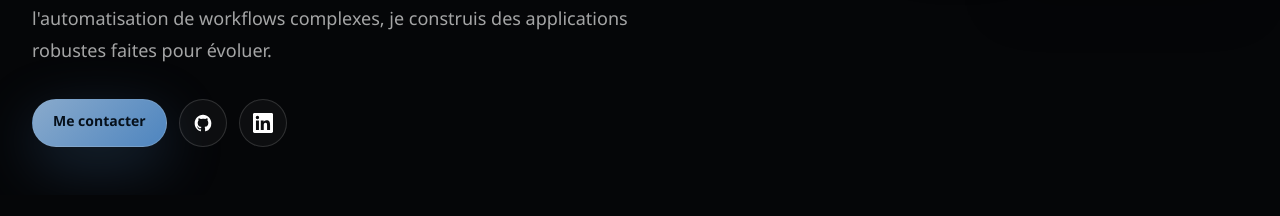
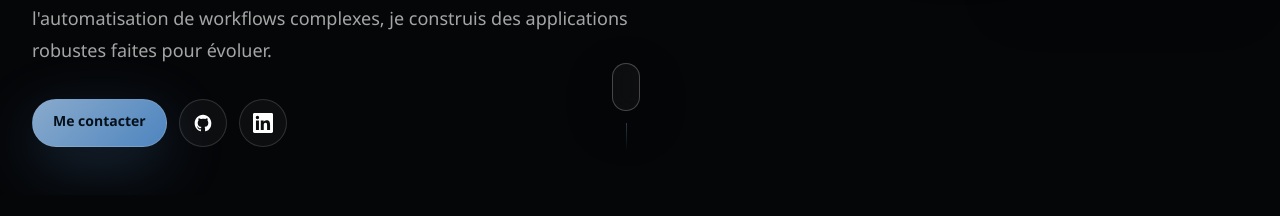
Before and after one commit to adamslma/adam-salama-portfolio, a Next.js app in the folder adam-salama-portfolio/: page /fr in a window 1280 px wide. Shown: the part 663-879 px from the top of the page. Built offline with nearby package versions, Linux system fonts and the light colour scheme; a web font is replaced by a local one.

Commit message:
feature: scroll animation

```diff
--- a/adam-salama-portfolio/app/[locale]/page.tsx
+++ b/adam-salama-portfolio/app/[locale]/page.tsx
@@ -191,6 +191,17 @@ export default async function Home({ params }: LocalePageProps) {
             </div>
           </aside>
         </div>
+
+        <a
+          aria-label={dictionary.nav.work}
+          className="scroll-cue group absolute bottom-8 left-1/2 z-20 hidden -translate-x-1/2 flex-col items-center gap-3 text-white/58 transition duration-500 hover:text-white md:flex"
+          href="#work"
+        >
+          <span className="relative h-12 w-7 rounded-full border border-white/24 bg-white/[0.035] shadow-[0_14px_50px_rgba(0,0,0,0.24)] backdrop-blur">
+            <span className="scroll-cue-dot absolute left-1/2 top-2 h-2 w-2 rounded-full bg-[#89AACC]" />
+          </span>
+          <span className="scroll-cue-line h-10 w-px bg-linear-to-b from-[#89AACC] to-transparent" />
+        </a>
       </section>
 
       <section id="work" className="relative mx-auto max-w-7xl px-5 py-24 md:px-8">
--- a/adam-salama-portfolio/app/globals.css
+++ b/adam-salama-portfolio/app/globals.css
@@ -60,6 +60,22 @@ video {
   animation: impact-copy-enter 520ms cubic-bezier(0.22, 1, 0.36, 1) both;
 }
 
+@media (min-width: 768px) {
+  .scroll-cue {
+    animation: scroll-cue-float 2.4s ease-in-out infinite;
+  }
+
+  .scroll-cue-dot {
+    animation: scroll-cue-dot 2.4s cubic-bezier(0.22, 1, 0.36, 1) infinite;
+    margin-left: -0.25rem;
+  }
+
+  .scroll-cue-line {
+    animation: scroll-cue-line 2.4s ease-in-out infinite;
+    transform-origin: top;
+  }
+}
+
 @media (max-width: 767px) {
   [data-mobile-scroll-card] {
     opacity: 0;
@@ -74,6 +90,51 @@ video {
   [data-mobile-scroll-card].is-mobile-scroll-visible {
     opacity: 1;
     transform: translate3d(0, 0, 0) scale(1);
+  }
+}
+
+@keyframes scroll-cue-float {
+  0%,
+  100% {
+    transform: translate3d(-50%, 0, 0);
+  }
+
+  50% {
+    transform: translate3d(-50%, 8px, 0);
+  }
+}
+
+@keyframes scroll-cue-dot {
+  0% {
+    opacity: 0;
+    transform: translate3d(0, 0, 0) scale(0.8);
+  }
+
+  25% {
+    opacity: 1;
+  }
+
+  70% {
+    opacity: 0;
+    transform: translate3d(0, 22px, 0) scale(1);
+  }
+
+  100% {
+    opacity: 0;
+    transform: translate3d(0, 22px, 0) scale(1);
+  }
+}
+
+@keyframes scroll-cue-line {
+  0%,
+  100% {
+    opacity: 0.32;
+    transform: scaleY(0.72);
+  }
+
+  50% {
+    opacity: 0.78;
+    transform: scaleY(1);
   }
 }
 
```
